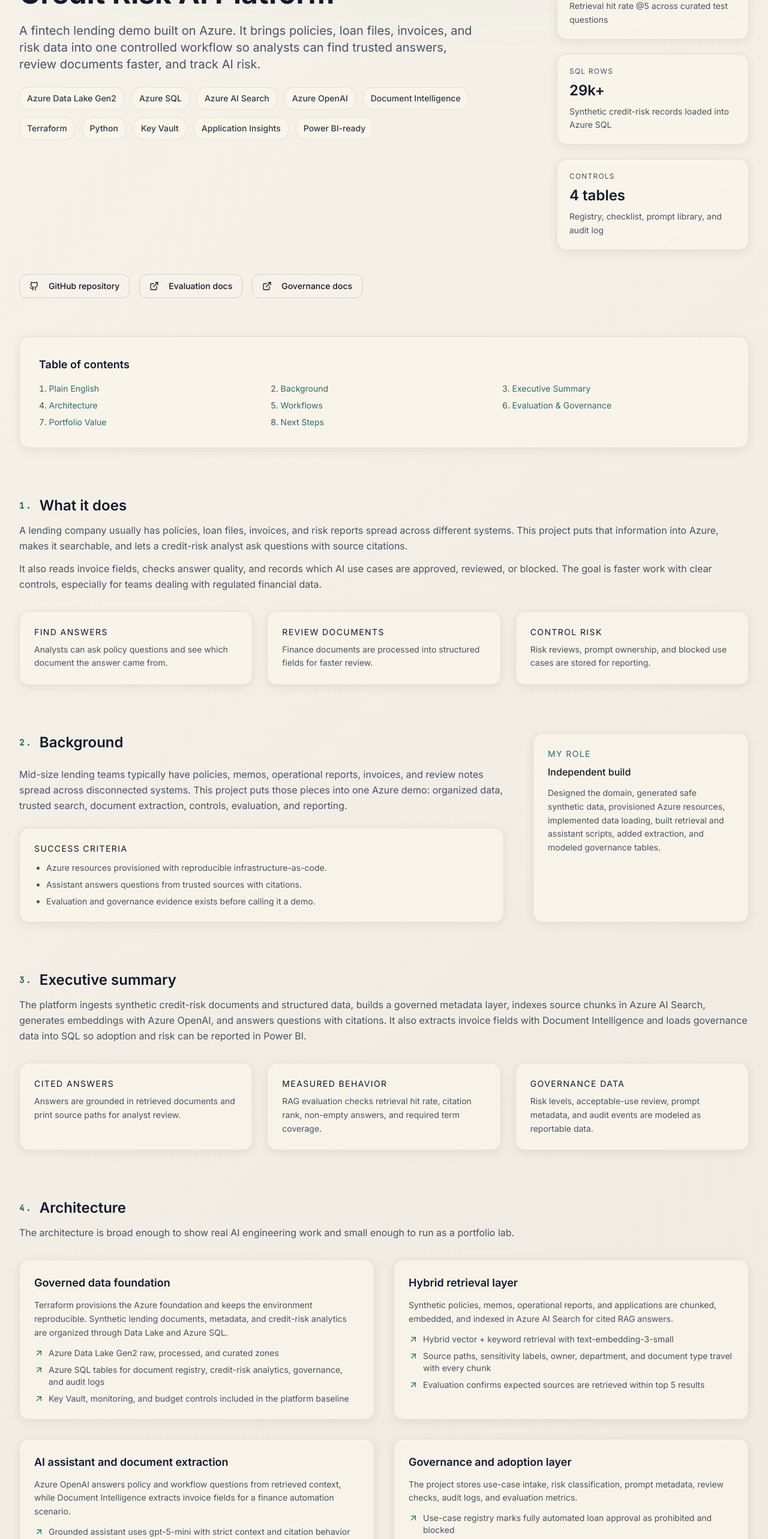
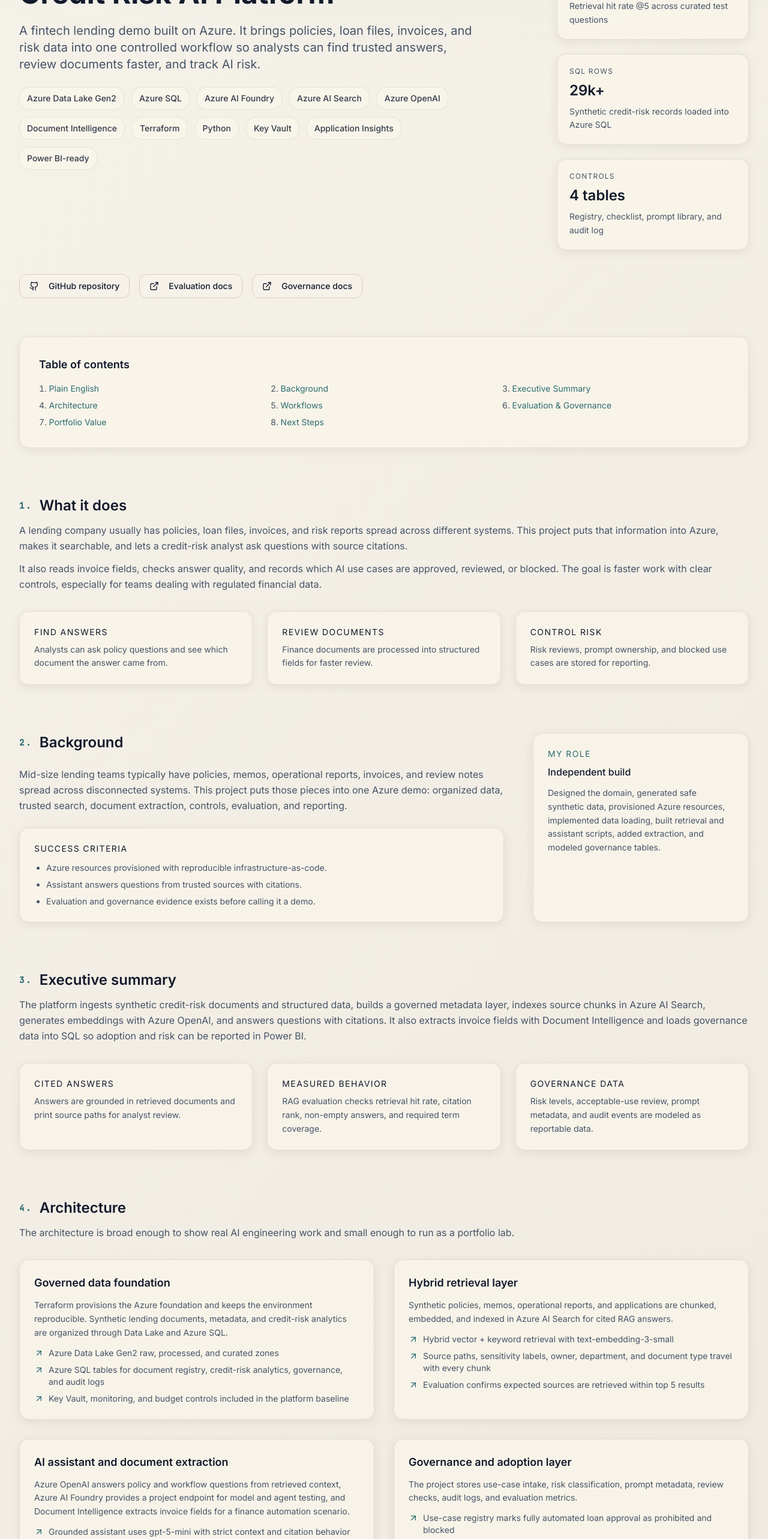
Before and after one commit to sebastian-gm/sebastian-portfolio, a React (Vite) app: page /projects/credit-risk-ai-platform in a window 1280 px wide. Shown: the part 234-2800 px from the top of the page at 60% size. Built offline with nearby package versions, Linux system fonts and the light colour scheme.

Commit message:
Mention Foundry in credit risk case study

```diff
--- a/src/pages/projects/CreditRiskAIPlatform.tsx
+++ b/src/pages/projects/CreditRiskAIPlatform.tsx
@@ -12,6 +12,7 @@
 const STACK = [
   'Azure Data Lake Gen2',
   'Azure SQL',
+  'Azure AI Foundry',
   'Azure AI Search',
   'Azure OpenAI',
   'Document Intelligence',
@@ -71,9 +72,10 @@
   {
     title: 'AI assistant and document extraction',
     description:
-      'Azure OpenAI answers policy and workflow questions from retrieved context, while Document Intelligence extracts invoice fields for a finance automation scenario.',
+      'Azure OpenAI answers policy and workflow questions from retrieved context, Azure AI Foundry provides a project endpoint for model and agent testing, and Document Intelligence extracts invoice fields for a finance automation scenario.',
     bullets: [
       'Grounded assistant uses gpt-5-mini with strict context and citation behavior',
+      'Azure AI Foundry project endpoint is provisioned with a running gpt-5-mini deployment',
       'Prebuilt invoice extraction captures vendor, customer, invoice ID, dates, subtotal, tax, and total',
       'No production applicant, customer, or company data is used',
     ],
@@ -371,6 +373,7 @@
               <li>29,465 credit-risk rows loaded into Azure SQL.</li>
               <li>6 AI use cases, 6 review checks, 4 prompts, and 4 audit events seeded.</li>
               <li>Invoice extraction succeeded for vendor, customer, dates, subtotal, tax, and total.</li>
+              <li>Azure AI Foundry project endpoint tested successfully with gpt-5-mini.</li>
             </ul>
           </div>
         </section>
```
